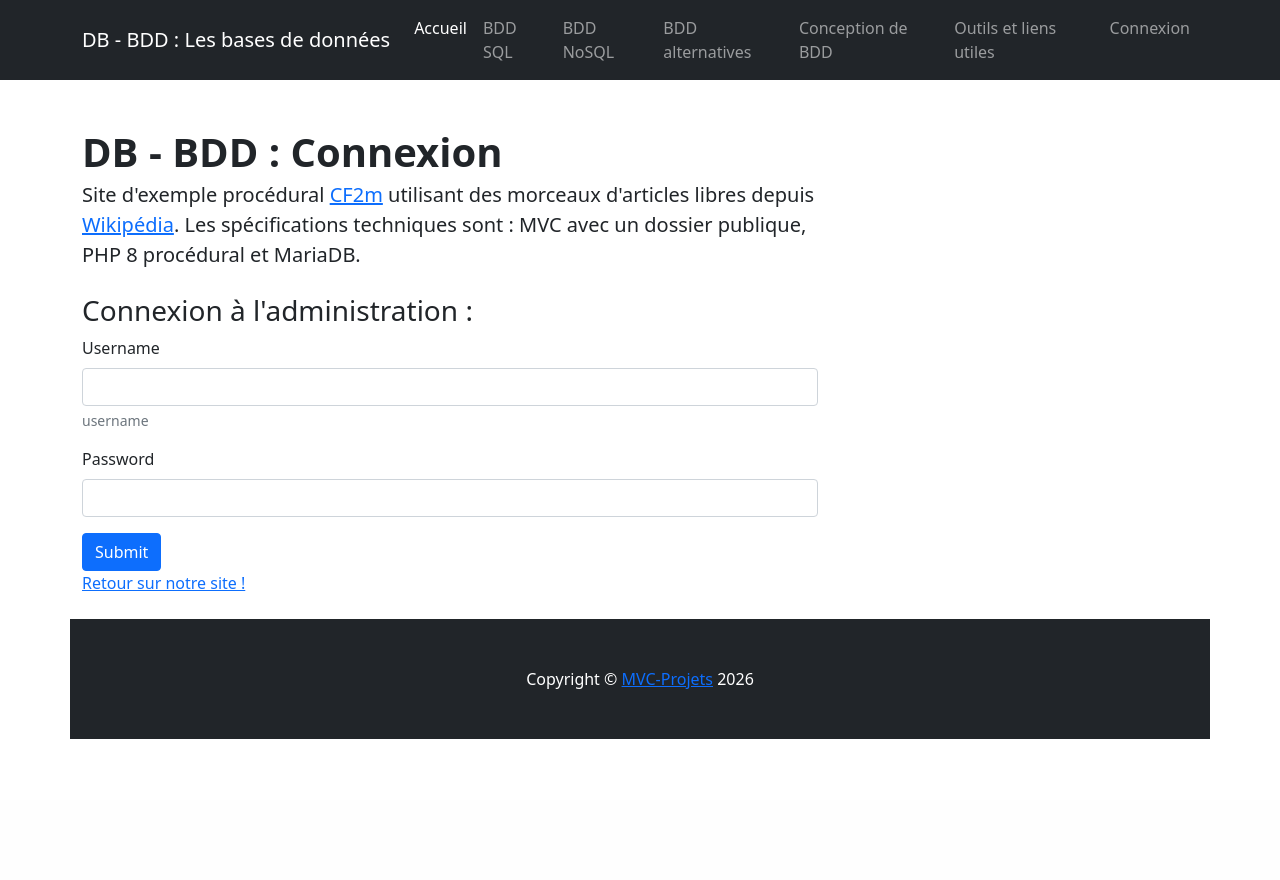
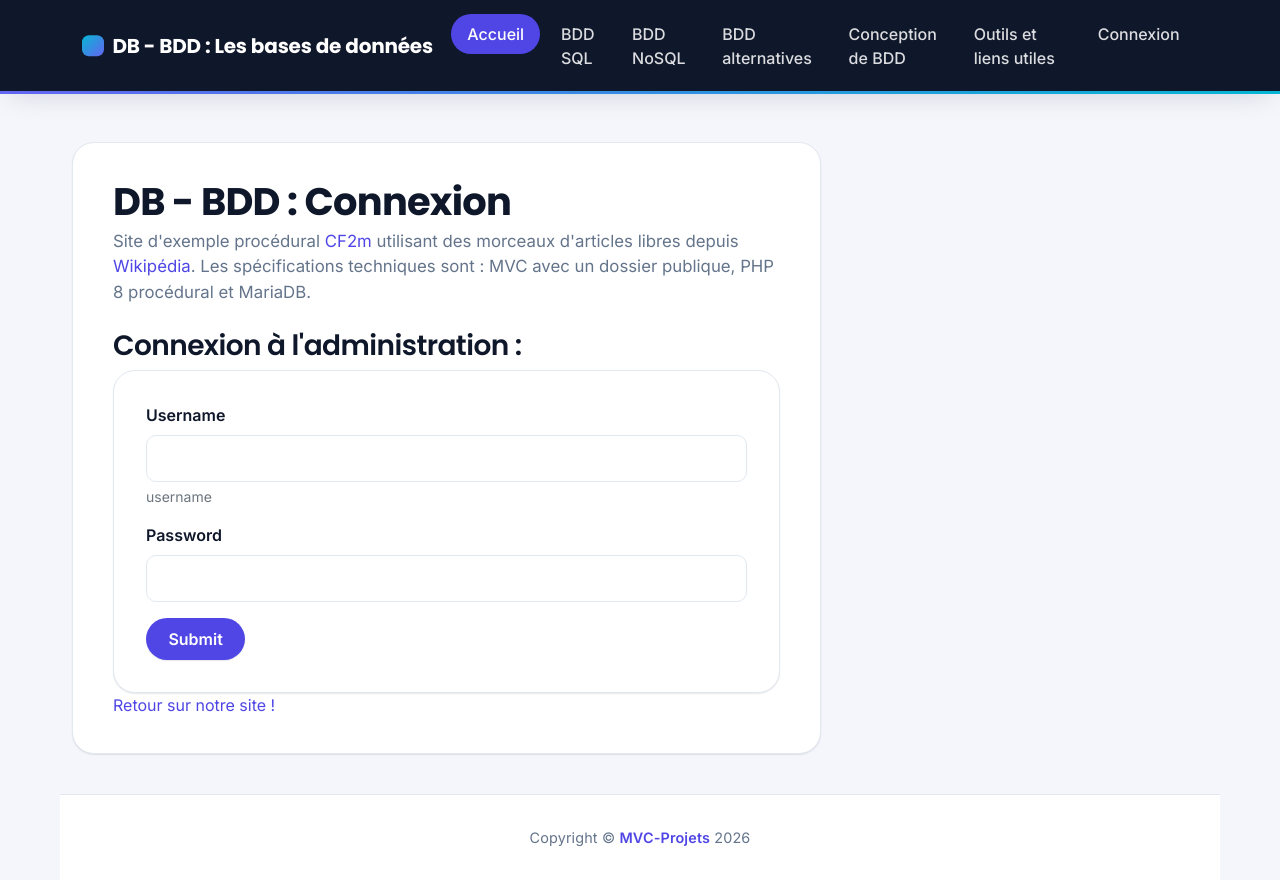
Before and after one commit to dakirbadr49-coder/mvc-cf2m--be, a PHP site: page /?connect in a window 1280 px wide. Before the commit the page ends 739 px from the top, so only its background shows below. Run offline with PHP 8.4, Linux system fonts and the light colour scheme; data comes from the database, SQL or seed files in the repository; a stand-in replaces the project's code that opens the database connection; some libraries are stand-ins or nearby versions.

Commit message:
add modification and name in md

```diff
--- a/data/mvcprojetsV1-structure-datas-2023-04-05.sql
+++ b/data/mvcprojetsV1-structure-datas-2023-04-05.sql
@@ -134,7 +134,7 @@ CREATE TABLE IF NOT EXISTS `user` (
   `actif` tinyint(3) UNSIGNED DEFAULT 0 COMMENT '0 => inactif\n1  => actif\n2 => banni',
   PRIMARY KEY (`id`),
   UNIQUE KEY `username_UNIQUE` (`username`)
-) ENGINE=InnoDB AUTO_INCREMENT=5 DEFAULT CHARSET=utf8mb4 COLLATE=utf8mb4_general_ci;
+) ENGINE=InnoDB AUTO_INCREMENT=6 DEFAULT CHARSET=utf8mb4 COLLATE=utf8mb4_general_ci;
 
 --
 -- Déchargement des données de la table `user`
@@ -144,7 +144,8 @@ INSERT INTO `user` (`id`, `username`, `usermail`, `userpwd`, `userscreen`, `user
 (1, 'michaeljpitz', 'michael.pitz@cf2m.be', '$2y$10$KYbexAa0gbqSZax/RsK7V.rQ23CPy5im1rwo3v5VfW23DGrO/GlUm', 'Michaël Pitz', 'php_63e608cc756556.00239810', 1),
 (2, 'pierresandron', 'pierre.sandron@cf2m.be', '$2y$10$h02u1E3QfzqInuQupysvA.eYQZ4mBrDh4PblaNvpUiTnIXL60oEvq', 'Pierre Sandron', 'php_63e6095a9828f3.13666748', 1),
 (3, 'clovisreuss', 'webprod@cf2m.be', '$2y$10$QrXku6rYE9M09.UESZnYUO3HW5L4dynMftQm7tZ9AFZIpGfwJgYsO', 'Clovis Reuss', 'php_63e60ac4dfd358.31228917', 0),
-(4, 'andrepalmisano', 'andre.palmisano@cf2m.be', '$2y$10$chNKn69X0oJl/lnJdXctwe54HZYzdpD8ngZuULLBWUz/jMlg3VKga', 'André Palmisano', 'php_63e60bbf70fce4.56128222', 0);
+(4, 'andrepalmisano', 'andre.palmisano@cf2m.be', '$2y$10$chNKn69X0oJl/lnJdXctwe54HZYzdpD8ngZuULLBWUz/jMlg3VKga', 'André Palmisano', 'php_63e60bbf70fce4.56128222', 0),
+(5, 'badrdakir', 'dosbafr@gmail.com', '$2y$10$d83T3XVvyg6Y4p8/W6NYr.IfM3QTXF3/cUqGLM4vthPd6fI9llzpe', 'Badr Dakir', 'php_66f1a2b3c4d5e6.78901234', 1);
 
 --
 -- Contraintes pour les tables déchargées
--- /dev/null
+++ b/public/css/custom.css
@@ -0,0 +1,306 @@
+@charset "UTF-8";
+/* ==========================================================================
+   Thème moderne — surcouche de styles.css (Bootstrap)
+   Ne modifie pas Bootstrap : redéfinit l'apparence des composants existants.
+   ========================================================================== */
+
+@import url('https://fonts.googleapis.com/css2?family=Inter:wght@400;500;600;700&family=Poppins:wght@600;700;800&display=swap');
+
+:root {
+  --brand-50:   #eef2ff;
+  --brand-100:  #e0e7ff;
+  --brand-500:  #6366f1;
+  --brand-600:  #4f46e5;
+  --brand-700:  #4338ca;
+  --accent-500: #06b6d4;
+
+  --ink-900: #0f172a;
+  --ink-700: #334155;
+  --ink-500: #64748b;
+  --ink-300: #cbd5e1;
+
+  --surface:     #ffffff;
+  --surface-alt: #f4f6fb;
+  --border:      #e2e8f0;
+
+  --radius-sm: 10px;
+  --radius-md: 16px;
+  --radius-lg: 22px;
+
+  --shadow-sm: 0 1px 2px rgba(15, 23, 42, .06), 0 1px 1px rgba(15, 23, 42, .04);
+  --shadow-md: 0 10px 30px -12px rgba(15, 23, 42, .18);
+  --shadow-lg: 0 20px 45px -15px rgba(15, 23, 42, .25);
+
+  --ease: cubic-bezier(.4, 0, .2, 1);
+}
+
+/* Le site est volontairement en thème clair uniquement : on force
+   color-scheme pour empêcher Windows/Chrome/Edge de ré-inverser
+   automatiquement les champs de formulaire en mode sombre système
+   (c'était la cause du texte "invisible" dans les champs). */
+:root {
+  color-scheme: light;
+}
+
+/* -------------------- Base -------------------- */
+html {
+  color-scheme: light;
+}
+body {
+  font-family: 'Inter', var(--bs-font-sans-serif);
+  background: var(--surface-alt);
+  color: var(--ink-700);
+}
+
+h1, h2, h3, h4, h5, h6,
+.h1, .h2, .h3, .h4, .h5, .h6 {
+  font-family: 'Poppins', var(--bs-font-sans-serif);
+  color: var(--ink-900);
+  letter-spacing: -0.02em;
+}
+
+a {
+  color: var(--brand-600);
+  text-decoration: none;
+}
+a:hover {
+  color: var(--brand-700);
+}
+
+::selection {
+  background: var(--brand-500);
+  color: #fff;
+}
+
+/* -------------------- Navbar -------------------- */
+.navbar.bg-dark {
+  background: var(--ink-900) !important;
+  box-shadow: var(--shadow-md);
+  padding-top: .85rem;
+  padding-bottom: .85rem;
+  position: sticky;
+  top: 0;
+  z-index: 1030;
+  border-bottom: 3px solid transparent;
+  border-image: linear-gradient(90deg, var(--brand-500), var(--accent-500)) 1;
+}
+
+.navbar-brand {
+  font-family: 'Poppins', sans-serif;
+  font-weight: 700;
+  letter-spacing: -0.01em;
+  position: relative;
+  padding-left: 1.9rem;
+  color: #fff !important;
+}
+.navbar-brand::before {
+  content: "";
+  position: absolute;
+  left: 0;
+  top: 50%;
+  transform: translateY(-50%);
+  width: 1.35rem;
+  height: 1.35rem;
+  border-radius: 7px;
+  background: linear-gradient(135deg, var(--accent-500), var(--brand-500));
+}
+
+.navbar-dark .navbar-nav .nav-link {
+  font-weight: 500;
+  padding: .5rem 1rem !important;
+  margin-inline: .15rem;
+  border-radius: 999px;
+  color: rgba(255, 255, 255, .85) !important;
+  transition: background .2s var(--ease), color .2s var(--ease);
+}
+.navbar-dark .navbar-nav .nav-link:hover,
+.navbar-dark .navbar-nav .nav-link.active {
+  background: var(--brand-600);
+  color: #fff !important;
+}
+
+/* -------------------- Layout / intro header -------------------- */
+.container.mt-5 {
+  max-width: 1160px;
+}
+
+header.mb-4 {
+  background: var(--surface);
+  border: 1px solid var(--border);
+  border-radius: var(--radius-lg);
+  padding: 2.25rem 2.5rem;
+  box-shadow: var(--shadow-sm);
+  margin-bottom: 2.5rem !important;
+}
+header.mb-4 h1 {
+  font-size: clamp(1.6rem, 1.3rem + 1.4vw, 2.4rem);
+  margin-bottom: .75rem;
+}
+header.mb-4 .fs-5 {
+  color: var(--ink-500);
+  font-size: 1.05rem !important;
+}
+
+/* -------------------- Articles / post cards -------------------- */
+article > section.mb-5 {
+  background: var(--surface);
+  border: 1px solid var(--border);
+  border-radius: var(--radius-md);
+  padding: 1.75rem 2rem;
+  box-shadow: var(--shadow-sm);
+  transition: transform .25s var(--ease), box-shadow .25s var(--ease);
+}
+article > section.mb-5:hover {
+  transform: translateY(-3px);
+  box-shadow: var(--shadow-md);
+}
+article > section.mb-5 h2 {
+  margin-top: 0 !important;
+  font-size: 1.5rem;
+}
+article > section.mb-5 .text-muted {
+  font-size: .9rem;
+}
+article > section.mb-5 p a {
+  font-weight: 600;
+  white-space: nowrap;
+}
+
+/* Category badges */
+.badge.bg-secondary {
+  background: var(--brand-50) !important;
+  color: var(--brand-700) !important;
+  font-weight: 600;
+  padding: .4em .85em;
+  border-radius: 999px;
+  border: 1px solid var(--brand-100);
+  transition: background .2s var(--ease), color .2s var(--ease);
+}
+.badge.bg-secondary:hover {
+  background: var(--brand-600) !important;
+  color: #fff !important;
+}
+
+/* -------------------- Buttons -------------------- */
+.btn {
+  border-radius: 999px;
+  font-weight: 600;
+  padding: .55rem 1.4rem;
+  transition: transform .15s var(--ease), box-shadow .15s var(--ease);
+}
+.btn-primary {
+  background: var(--brand-600);
+  border: none;
+  color: #fff;
+  box-shadow: var(--shadow-sm);
+}
+.btn-primary:hover {
+  background: var(--brand-700);
+  transform: translateY(-1px);
+  box-shadow: var(--shadow-md);
+  color: #fff;
+}
+.btn-warning {
+  display: inline-block;
+  background: #fff7ed;
+  border: 1px solid #fed7aa;
+  color: #9a3412 !important;
+  border-radius: var(--radius-sm);
+  font-weight: 500;
+  cursor: default;
+}
+
+/* -------------------- Forms -------------------- */
+.form-control,
+.form-select {
+  border-radius: var(--radius-sm);
+  border: 1px solid var(--border);
+  padding: .65rem .9rem;
+  background: var(--surface) !important;
+  color: var(--ink-900) !important;
+}
+.form-control:focus,
+.form-select:focus {
+  border-color: var(--brand-500);
+  box-shadow: 0 0 0 4px rgba(99, 102, 241, .15);
+}
+.form-control::placeholder {
+  color: var(--ink-500);
+  opacity: 1;
+}
+/* Empêche Chrome/Edge de repeindre les champs remplis automatiquement
+   (login/mot de passe) avec un texte clair illisible sur fond clair */
+.form-control:-webkit-autofill,
+.form-control:-webkit-autofill:hover,
+.form-control:-webkit-autofill:focus {
+  -webkit-text-fill-color: var(--ink-900);
+  -webkit-box-shadow: 0 0 0 1000px var(--surface) inset;
+  box-shadow: 0 0 0 1000px var(--surface) inset;
+  caret-color: var(--ink-900);
+}
+.form-label {
+  font-weight: 600;
+  color: var(--ink-900);
+}
+.form-check-input:checked {
+  background-color: var(--brand-600);
+  border-color: var(--brand-600);
+}
+
+form[name] {
+  background: var(--surface);
+  border: 1px solid var(--border);
+  border-radius: var(--radius-lg);
+  padding: 2rem;
+  box-shadow: var(--shadow-sm);
+}
+
+/* -------------------- Admin table -------------------- */
+table {
+  width: 100%;
+  border-collapse: separate;
+  border-spacing: 0;
+  background: var(--surface);
+  border: 1px solid var(--border);
+  border-radius: var(--radius-md);
+  overflow: hidden;
+  box-shadow: var(--shadow-sm);
+}
+table thead th {
+  background: var(--ink-900);
+  color: #fff;
+  font-weight: 600;
+  text-transform: uppercase;
+  font-size: .75rem;
+  letter-spacing: .05em;
+  padding: .85rem 1rem !important;
+}
+table tbody td {
+  padding: .75rem 1rem !important;
+  border-top: 1px solid var(--border);
+  vertical-align: middle;
+}
+table tbody tr td a {
+  font-weight: 600;
+}
+
+/* -------------------- Footer -------------------- */
+footer.bg-dark {
+  background: var(--surface) !important;
+  border-top: 1px solid var(--border);
+  padding-top: 2rem !important;
+  padding-bottom: 2rem !important;
+}
+footer.bg-dark p,
+footer.bg-dark p.text-white {
+  color: var(--ink-500) !important;
+  font-size: .9rem;
+  letter-spacing: .01em;
+}
+footer.bg-dark a {
+  color: var(--brand-600) !important;
+  font-weight: 600;
+}
+footer.bg-dark a:hover {
+  color: var(--brand-700) !important;
+}
--- a/view/privateView/privateHomepageView.php
+++ b/view/privateView/privateHomepageView.php
@@ -10,6 +10,7 @@
     <link rel="icon" type="image/x-icon" href="assets/favicon.ico" />
     <!-- Core theme CSS (includes Bootstrap)-->
     <link href="css/styles.css" rel="stylesheet" />
+    <link href="css/custom.css?v=2" rel="stylesheet" />
 </head>
 <body>
 <?php
--- a/view/privateView/privateInsertView.php
+++ b/view/privateView/privateInsertView.php
@@ -10,6 +10,7 @@
     <link rel="icon" type="image/x-icon" href="assets/favicon.ico" />
     <!-- Core theme CSS (includes Bootstrap)-->
     <link href="css/styles.css" rel="stylesheet" />
+    <link href="css/custom.css?v=2" rel="stylesheet" />
 </head>
 <body>
 <?php
--- a/view/privateView/privateUpdateView.php
+++ b/view/privateView/privateUpdateView.php
@@ -10,6 +10,7 @@
     <link rel="icon" type="image/x-icon" href="assets/favicon.ico" />
     <!-- Core theme CSS (includes Bootstrap)-->
     <link href="css/styles.css" rel="stylesheet" />
+    <link href="css/custom.css?v=2" rel="stylesheet" />
 </head>
 <body>
 <?php
--- a/view/publicView/404View.php
+++ b/view/publicView/404View.php
@@ -10,6 +10,7 @@
     <link rel="icon" type="image/x-icon" href="assets/favicon.ico" />
     <!-- Core theme CSS (includes Bootstrap)-->
     <link href="css/styles.css" rel="stylesheet" />
+    <link href="css/custom.css?v=2" rel="stylesheet" />
 </head>
 <body>
 <?php
--- a/view/publicView/connectView.php
+++ b/view/publicView/connectView.php
@@ -10,6 +10,7 @@
     <link rel="icon" type="image/x-icon" href="assets/favicon.ico" />
     <!-- Core theme CSS (includes Bootstrap)-->
     <link href="css/styles.css" rel="stylesheet" />
+    <link href="css/custom.css?v=2" rel="stylesheet" />
 </head>
 <body>
 <?php
--- a/view/publicView/detailView.php
+++ b/view/publicView/detailView.php
@@ -10,6 +10,7 @@
     <link rel="icon" type="image/x-icon" href="assets/favicon.ico" />
     <!-- Core theme CSS (includes Bootstrap)-->
     <link href="css/styles.css" rel="stylesheet" />
+    <link href="css/custom.css?v=2" rel="stylesheet" />
 </head>
 <body>
 <?php
--- a/view/publicView/publicCategorieView.php
+++ b/view/publicView/publicCategorieView.php
@@ -10,6 +10,7 @@
     <link rel="icon" type="image/x-icon" href="assets/favicon.ico" />
     <!-- Core theme CSS (includes Bootstrap)-->
     <link href="css/styles.css" rel="stylesheet" />
+    <link href="css/custom.css?v=2" rel="stylesheet" />
 </head>
 <body>
 <?php
--- a/view/publicView/publicHomepageView.php
+++ b/view/publicView/publicHomepageView.php
@@ -10,6 +10,7 @@
     <link rel="icon" type="image/x-icon" href="assets/favicon.ico" />
     <!-- Core theme CSS (includes Bootstrap)-->
     <link href="css/styles.css" rel="stylesheet" />
+    <link href="css/custom.css?v=2" rel="stylesheet" />
 </head>
 <body>
 <?php
--- a/view/publicView/publicUserView.php
+++ b/view/publicView/publicUserView.php
@@ -10,6 +10,7 @@
     <link rel="icon" type="image/x-icon" href="assets/favicon.ico" />
     <!-- Core theme CSS (includes Bootstrap)-->
     <link href="css/styles.css" rel="stylesheet" />
+    <link href="css/custom.css?v=2" rel="stylesheet" />
 </head>
 <body>
 <?php
```
Also changed, not shown: public/generate-hash.php (added, +28 -0 lines).
